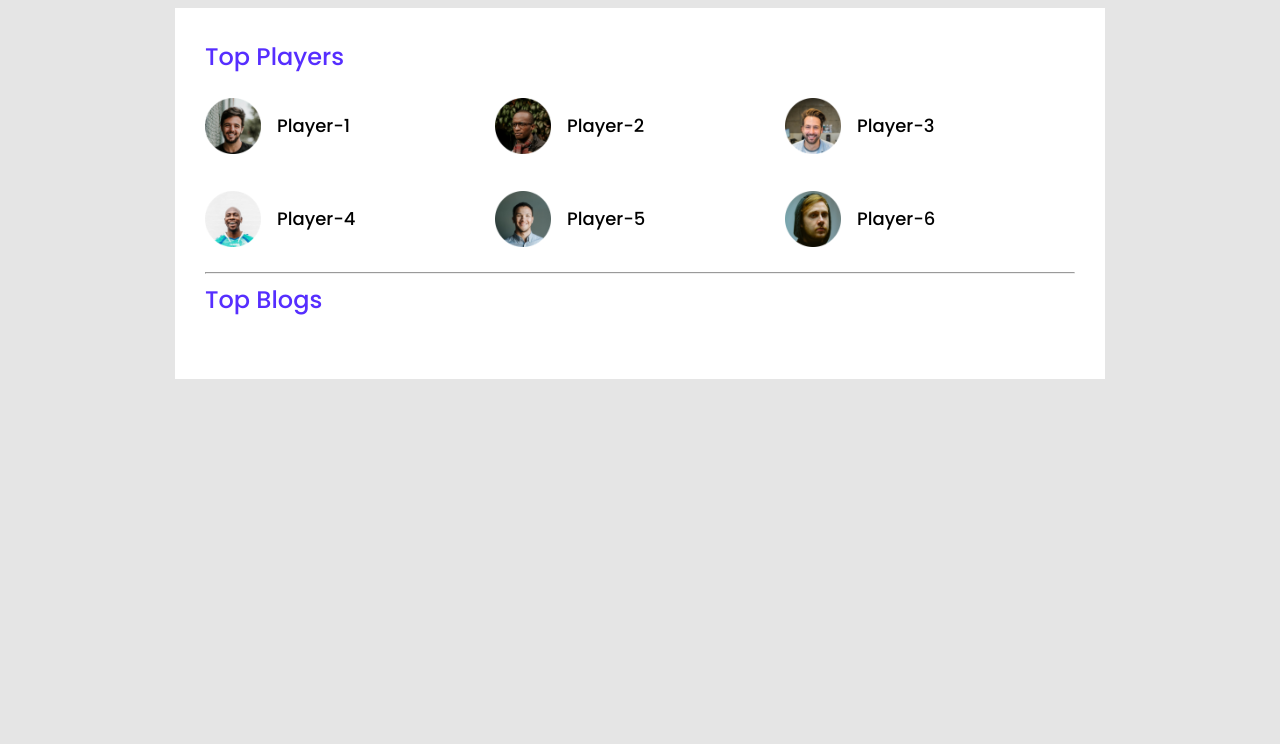
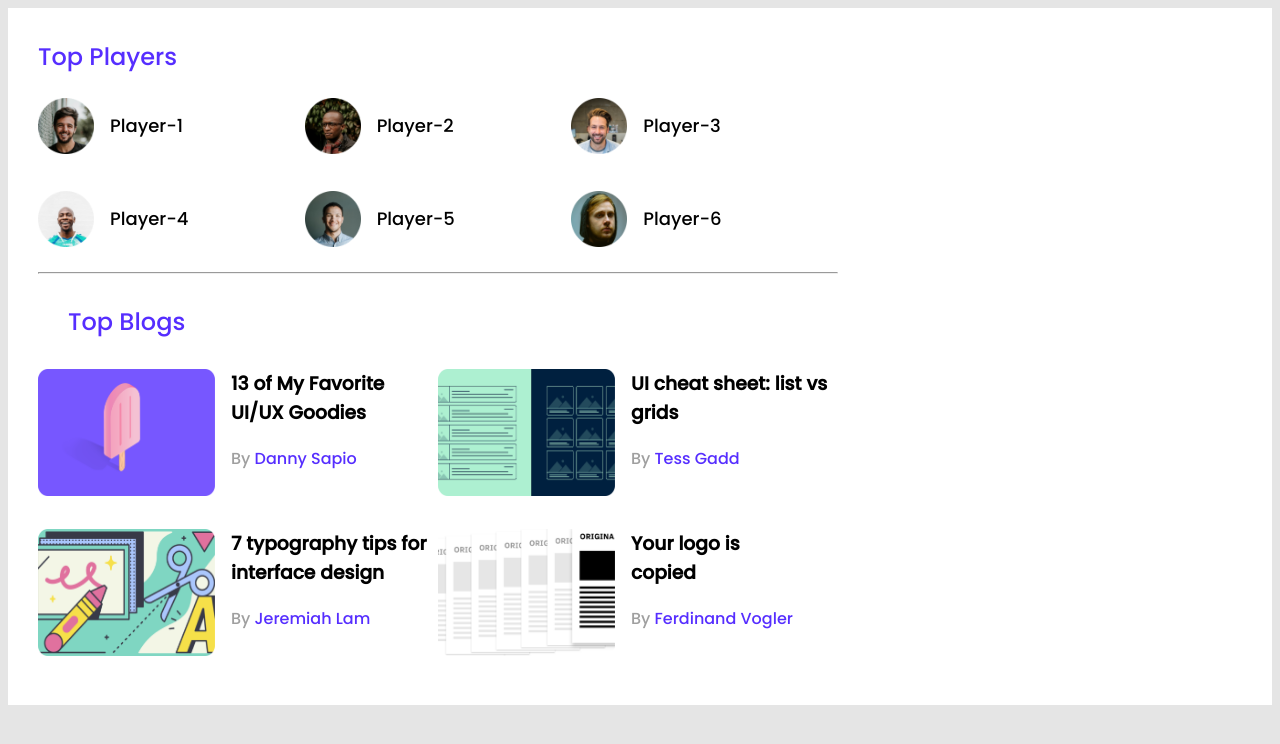
Before and after one commit to SaidulIslam16/leader-board-css3, a plain HTML site: page index.html in a window 1280 px wide. Drawn offline with Linux system fonts and the light colour scheme.

```diff
--- a/index.html
+++ b/index.html
@@ -45,9 +45,63 @@
                 </div>
             </div>
             <hr>
+            <!-- Top Blog Section -->
             <div class="top-blogs">
-                <h1 class="section-title">Top Blogs</h1>
+                <h1 class="section-title blog-section">Top Blogs</h1>
+                <div class="blogs">
+                    <article class="articles">
+                        <div class="blog-img">
+                            <img src="images/blogs/blog-1.png" alt="">
+                        </div>
+                        <div class="blog-details">
+                            <a href=""><h3 class="blog-titls">
+                                13 of My Favorite
+                                UI/UX Goodies
+                            </h3></a>
+                            <p class="author">By <a href="">Danny Sapio</a></p>
+                        </div>
+                    </article>
+                    <article class="articles">
+                        <div class="blog-img">
+                            <img src="images/blogs/blog-2.png" alt="">
+                        </div>
+                        <div class="blog-details">
+                            <a href=""><h3 class="blog-titls">
+                                UI cheat sheet:
+                                list vs grids
+                            </h3></a>
+                            <p class="author">By <a href="">Tess Gadd</a></p>
+                        </div>
+                    </article>
+                    <article class="articles">
+                        <div class="blog-img">
+                            <img src="images/blogs/blog-3.png" alt="">
+                        </div>
+                        <div class="blog-details">
+                            <a href=""><h3 class="blog-titls">
+                                7 typography tips  for interface design
+                            </h3></a>
+                            <p class="author">By <a href="">Jeremiah Lam</a></p>
+                        </div>
+                    </article>
+                    <article class="articles">
+                        <div class="blog-img">
+                            <img src="images/blogs/blog-4.png" alt="">
+                        </div>
+                        <div class="blog-details">
+                            <a href=""><h3 class="blog-titls">
+                                Your logo is <br> copied
+                            </h3></a>
+                            <p class="author">By <a href="">Ferdinand Vogler</a></p>
+                        </div>
+                    </article>
+                </div>
             </div>
+        </section>
+
+        <!-- Course Section Start -->
+        <section class="container">
+
         </section>
     </main>
 </body>
--- a/styles/style.css
+++ b/styles/style.css
@@ -52,3 +52,42 @@ main{
 .top-players{
     margin-bottom: 22px;
 }
+
+/* top Blogs */
+
+.blog-section{
+    margin: 30px;
+}
+.blogs{
+    display: grid;
+    grid-template-columns: repeat(2,1fr);
+    grid-row-gap:26px;
+}
+.articles{
+    display: flex;
+    width: 400px;
+}
+.blog-img img{
+    width: 177px;
+    height: 127px;
+}
+.blog-details{
+    margin-left: 16px;
+}
+
+.blog-details a{
+    text-decoration: none;
+}
+
+.blog-titls{
+    color: black;
+    margin-top: 0;
+}
+
+.author{
+    color: #9F9F9F;
+}
+
+.author a{
+    color: #562EFF;
+}
```
